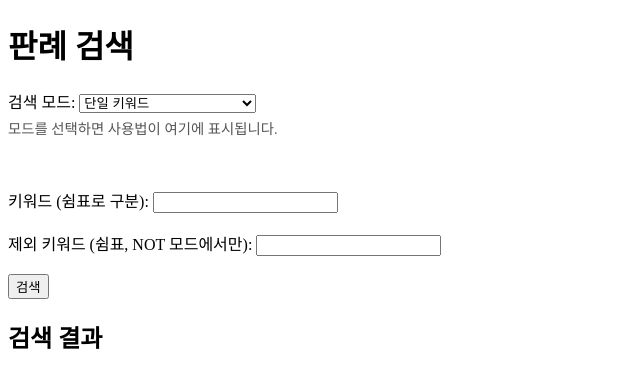
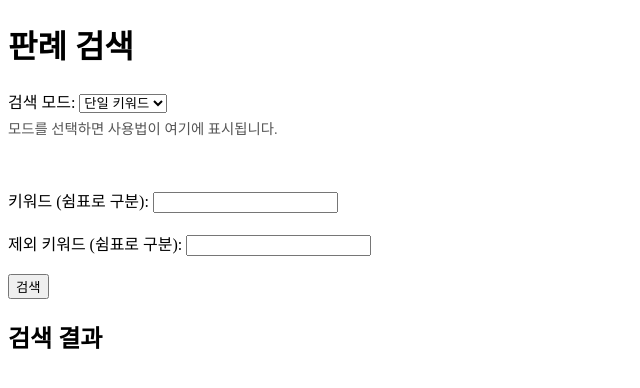
Before and after one commit to seokjin1018/law-search, a Flask app: page / in a window 1280 px wide. Shown: the top 388 px of the page, without its empty margins (0-640 px from the left). Run offline with Flask 3, Linux system fonts and the light colour scheme; parts of the project's set-up code (start-up, migrations or seed data) failed here and were passed over.

Commit message:
검색 모드 단일화, 제외 키워드 전 모드 적용, 가독성 개선

```diff
--- a/app.py
+++ b/app.py
@@ -39,21 +39,27 @@ def search():
         for case in cases:
             strings = get_all_strings(case)
 
+            if ex_clean and any(ex in s for s in strings for ex in ex_clean):
+                continue
+
             if mode == "SINGLE":
-                if any(kw_clean[0] in s for s in strings):
+                if kw_clean and any(kw_clean[0] in s for s in strings):
                     results.append(case)
+
             elif mode == "OR":
                 if any(any(kw in s for s in strings) for kw in kw_clean):
                     results.append(case)
+
             elif mode == "AND":
                 if all(any(kw in s for s in strings) for kw in kw_clean):
                     results.append(case)
-            elif mode == "NOT":
-                if any(kw_clean[0] in s for s in strings) and not any(ex in s for s in strings for ex in ex_clean):
-                    results.append(case)
+
             elif mode == "AND_OR":
-                if len(kw_clean) >= 3:
-                    if any(kw_clean[0] in s for s in strings) and (any(kw_clean[1] in s for s in strings) or any(kw_clean[2] in s for s in strings)):
+                if len(kw_clean) >= 2:
+                    if any(kw_clean[0] in s for s in strings) and any(kw in s for s in strings for kw in kw_clean[1:]):
                         results.append(case)
 
     return jsonify(results)
+
+if __name__ == "__main__":
+    app.run(debug=True)
--- a/static/script.js
+++ b/static/script.js
@@ -4,13 +4,11 @@ document.getElementById("mode").addEventListener("change", () => {
     if (mode === "AND_OR") {
         help.innerHTML = `AND_OR 모드: 첫 번째 키워드는 반드시 포함, 두 번째 또는 세 번째 키워드 중 하나라도 포함된 결과를 보여줍니다.<br>예) "민법, 계약, 해지"`;
     } else if (mode === "AND") {
-        help.textContent = "AND 모드: 모든 키워드가 포함된 결과를 보여줍니다.";
+        help.textContent = "AND 모드: 쉼표로 구분된 모든 키워드가 포함된 결과를 보여줍니다.";
     } else if (mode === "OR") {
         help.textContent = "OR 모드: 키워드 중 하나라도 포함된 결과를 보여줍니다.";
     } else if (mode === "SINGLE") {
         help.textContent = "SINGLE 모드: 첫 번째 키워드가 포함된 결과를 보여줍니다.";
-    } else if (mode === "NOT") {
-        help.textContent = "NOT 모드: 첫 번째 키워드는 포함되지만 제외어는 포함되지 않은 결과를 보여줍니다.";
     }
 });
 
@@ -26,7 +24,6 @@ document.getElementById("searchBtn").addEventListener("click", () => {
     })
     .then(res => res.json())
     .then(data => {
-        console.log(data[0]);
         renderTable(data);
     });
 });
--- a/templates/index.html
+++ b/templates/index.html
@@ -29,7 +29,6 @@
   <option value="SINGLE">단일 키워드</option>
   <option value="AND">AND</option>
   <option value="OR">OR</option>
-  <option value="NOT">NOT (키워드 - 제외 키워드)</option>
   <option value="AND_OR">AND (OR)</option>
 </select>
 </label>
@@ -39,7 +38,7 @@
 
 <br><br>
 <label>키워드 (쉼표로 구분): <input type="text" id="keywords"></label><br><br>
-<label>제외 키워드 (쉼표, NOT 모드에서만): <input type="text" id="exclude"></label><br><br>
+<label>제외 키워드 (쉼표로 구분): <input type="text" id="exclude"></label><br><br>
 <button id="searchBtn">검색</button>
 
 <h2>검색 결과</h2>
```
